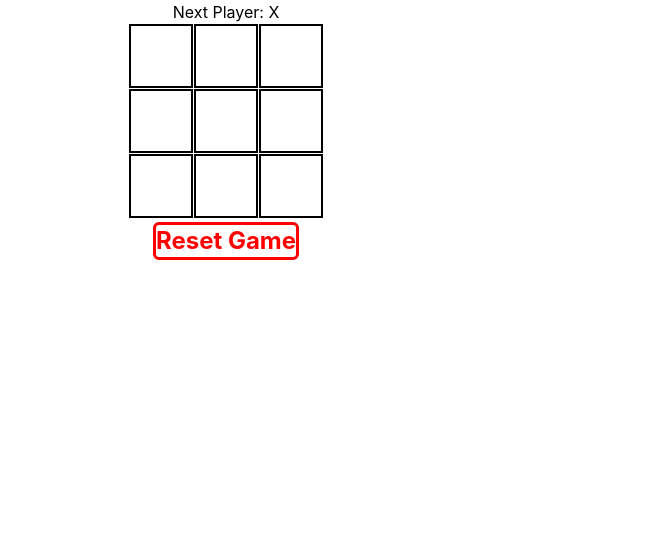
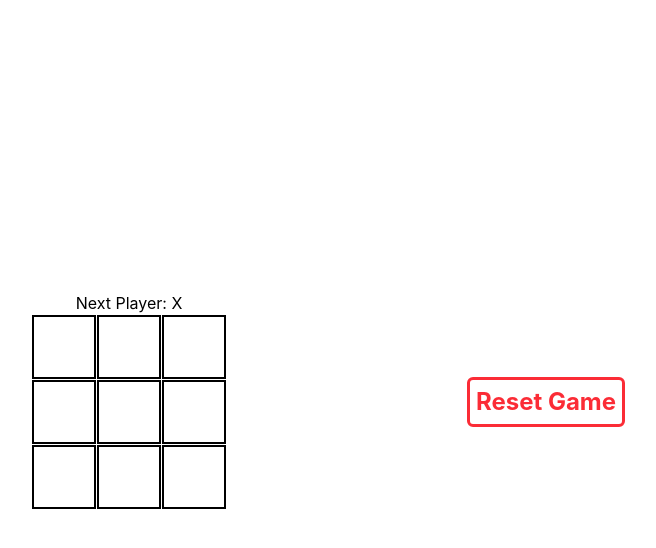
Before and after one commit to hamzafarooq6236/Tic-Tac-Toe, a React app: page / in a window 1280 px wide. Shown: the top 548 px of the page, without its empty margins (414-1070 px from the left). Built offline with nearby package versions, Linux system fonts and the light colour scheme; the HTML template or start-up script is replaced by a standard one.

Commit message:
add tailwind

```diff
--- a/src/App.css
+++ b/src/App.css
@@ -1,8 +1,7 @@
 @import "tailwindcss";
 
 ol li:first-child {
-  @apply rounded-md border-3 inline-block mt-1;
+  @apply rounded-md border-3 p-1.5 text-red-500 inline-block mt-1 hover:rounded-md hover:bg-red-500 hover:scale-105 hover:text-black hover:border-red-500;
 
-  color: red;
   font-weight: bold;
 }
--- a/src/App.jsx
+++ b/src/App.jsx
@@ -19,8 +19,12 @@ function App() {
   }
 
   function jumpTo(NextMove){
+
     setCurrentMove(NextMove);
     setXTurn(NextMove % 2 ===0);
+    if(NextMove==0){
+      setHistory([Array(9).fill(null)]);
+    }
 
   }
 
@@ -33,18 +37,18 @@ function App() {
     }
 
     return (
-      <li key={move} >
+      <li key={move} className=''>
         <button onClick={()=> jumpTo(move)}>{desc}</button>
       </li>
     );
   });
 
   return (
-    <div className="game">
-      <div className="game-board">
+    <div className="game grid grid-cols-[2fr_2fr] min-h-screen place-items-center">
+      <div className="game-board justify-self-end">
         <Board XTurn={XTurn} square={currentSquares} onPlay={handlePlay} />
       </div>
-      <div className="game-info text-2xl list-inside list-disc">
+      <div className="game-info text-2xl list-inside list-disc ">
         <ol>{moves}</ol>
       </div>
     </div>
--- a/src/Board.jsx
+++ b/src/Board.jsx
@@ -13,7 +13,10 @@ export default function Board({ XTurn, square, onPlay }) {
   let status;
   if (winner) {
     status = "Winner: " + winner;
-  } else {
+  }else if(!square.includes(null) && !winner){
+    status = "Winner: Draw";
+  }
+  else {
     status = "Next Player: " + (XTurn ? "X" : "O");
   }
 
```
